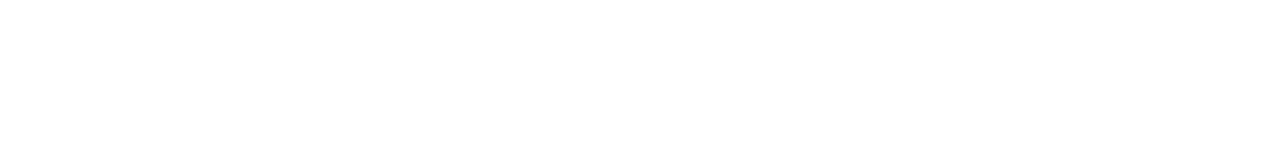
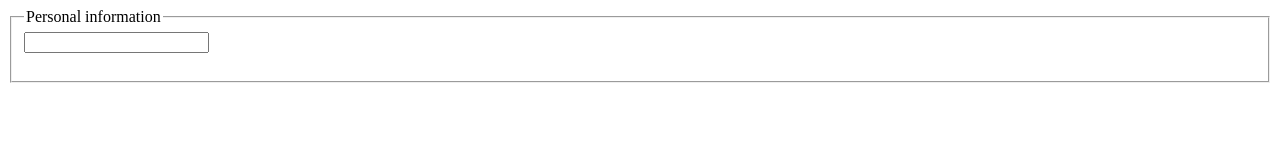
Before and after one commit to rajarunkothari-ship-it/lesson-1-and-lesson-2, a plain HTML site: page forms.html in a window 1280 px wide. Drawn offline with Linux system fonts and the light colour scheme.

Commit message:
Add files via upload

```diff
--- a/forms.html
+++ b/forms.html
@@ -6,4 +6,12 @@
         <title>replit</title>
         <link href=""style.css" rel="stylesheet" type="text/css" />
     </head>
+    <body>
+        <form>
+            <fieldset>
+                <legend>Personal information</legend>
+                <input type="text" id ="email"><br><br>
+            </fieldset>
+        </form>
+    </body>
 </html>
```
